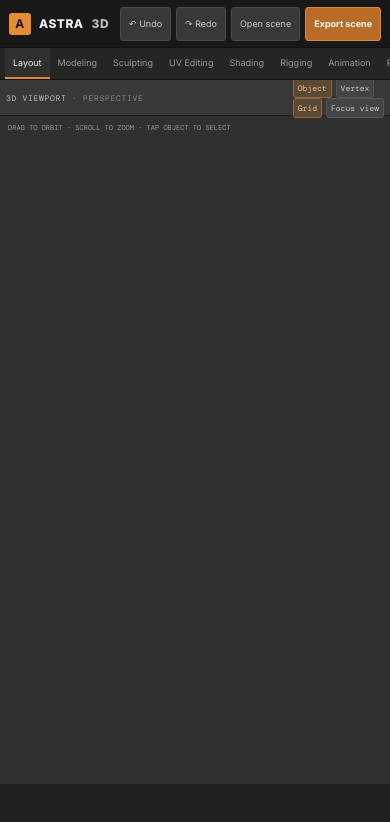
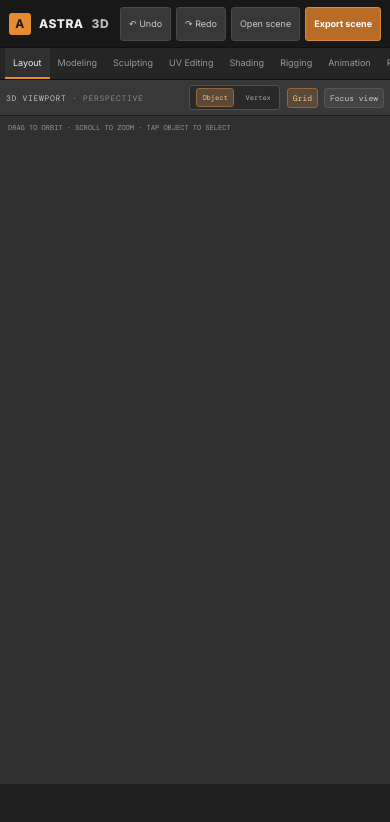
Before and after one commit to Anish-Kushwaha/ASTRA3D, a website built with Vite: page web/index.html in a window 390 px wide. Built offline with nearby package versions, Linux system fonts and the light colour scheme.

Commit message:
Style touch-friendly vertex editing controls

```diff
--- a/web/src/style.css
+++ b/web/src/style.css
@@ -129,3 +129,17 @@
   .left,.right{bottom:68px}
   .workspace.mobile-panel-timeline .center .timeline{bottom:68px}
 }
+
+/* Vertex-edit controls use the same restrained workbench treatment. */
+.viewport-controls{display:flex;align-items:center;gap:4px;min-width:0}
+.edit-mode-switch{display:flex;align-items:center;gap:2px;margin-right:4px;padding:2px;background:#292929;border:1px solid #505050;border-radius:3px}
+.edit-mode-switch button{padding:5px 7px;font-size:8px;background:transparent;border-color:transparent;color:#aaa;white-space:nowrap}
+.edit-mode-switch button.active{background:#5b4937;border-color:#94663a;color:#f4c38d}
+#move-vertices{width:100%;margin:4px 0}
+#clear-vertex-selection{margin-top:5px}
+@media(max-width:600px){
+  .viewport-controls{gap:2px}
+  .edit-mode-switch{margin-right:1px}
+  .edit-mode-switch button{padding:5px 5px;font-size:7px}
+  .viewport-toolbar button{padding:4px 5px}
+}
```
